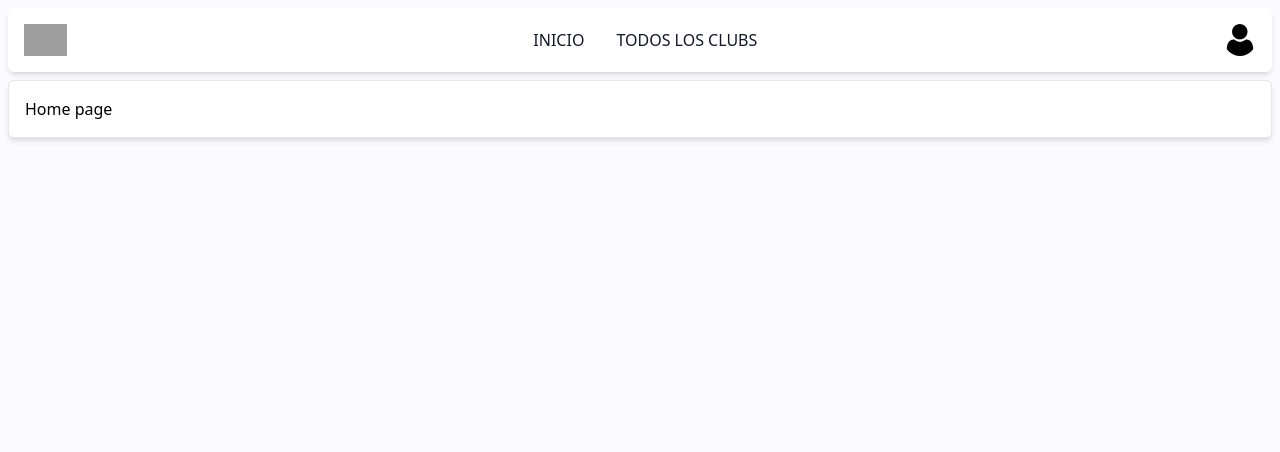
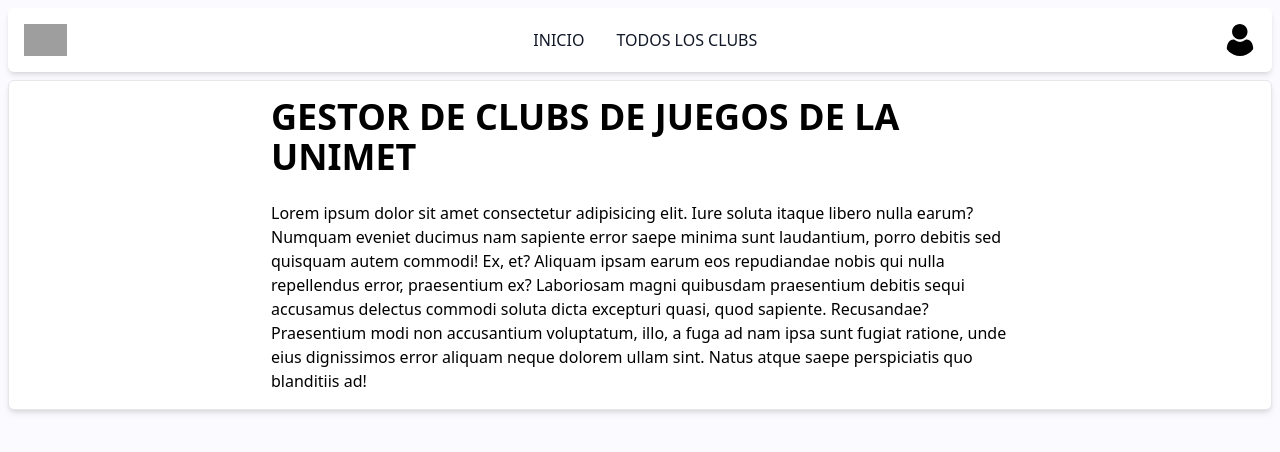
Before and after one commit to Dani19866/MICROPROYECTO-02, a React (Vite) app: page / in a window 1280 px wide. Shown: the top 452 px of the page. Built offline with nearby package versions, Linux system fonts and the light colour scheme; grey boxes are pictures that could not be loaded.

Commit message:
Feat(HomeView, ClubView): Adjust view and style

```diff
--- a/src/components/CardLocal.jsx
+++ b/src/components/CardLocal.jsx
@@ -7,9 +7,9 @@ export default function CardLocal(props) {
         const element = props.element;
         if (props.type == "clubs") {
             return (
-                <div>
+                <div className="inline-block">
                     {/* <Space direction="vertical" size={26}> */}
-                    <Card title={element.nombre} extra={<a className='text-primary' href="#">Más<RightOutlined /></a>}  className="text-center w-80 m-2 bg-secondary" >
+                    <Card title={element.nombre} extra={<a className='text-primary' href="#">Más<RightOutlined /></a>} className="text-center w-80 m-2 bg-secondary" >
                         <p className='text-justify'>Descripción: {element.descripcion}</p>
                     </Card>
                     {/* </Space> */}
@@ -21,7 +21,7 @@ export default function CardLocal(props) {
     }
 
     return (
-        <div>
+        <div className="inline-block">
             {cardType()}
         </div>
     );
--- a/src/components/Navbar.jsx
+++ b/src/components/Navbar.jsx
@@ -10,7 +10,7 @@ export default function Navbar() {
 
                     {/* LOGO DE NAVBAR */}
                     <a href="." className="flex items-center space-x-3 rtl:space-x-reverse">
-                        <img src="https://www.unimet.edu.ve/wp-content/uploads/2023/07/Logo-footer.png" className="h-8" alt="Flowbite Logo" />
+                        <img src="https://www.unimet.edu.ve/wp-content/uploads/2023/07/Logo-footer.png" className="h-8" alt="UNIMET Logo" />
                     </a>
 
                     {/* BOTONES DE PERFIL */}
@@ -44,8 +44,8 @@ export default function Navbar() {
                     {/* BOTONES DE NAVBAR */}
                     <div className="items-center justify-between hidden w-full md:flex md:w-auto md:order-1" id="navbar-user">
                         <ul className="flex flex-col font-medium p-4 md:p-0 mt-4 border border-gray-100 rounded-lg bg-gray-50 md:space-x-8 rtl:space-x-reverse md:flex-row md:mt-0 md:border-0 md:bg-white dark:bg-gray-800 md:dark:bg-gray-900 dark:border-gray-700">
-                            <li><NavbarButton title="INICIO" href="/"/> </li>
-                            <li><NavbarButton title="TODOS LOS CLUBS" href="/clubs"/> </li>
+                            <li><NavbarButton title="INICIO" href="/" /> </li>
+                            <li><NavbarButton title="TODOS LOS CLUBS" href="/clubs" /> </li>
                         </ul>
                     </div>
                 </div>
--- a/src/views/ClubsView.jsx
+++ b/src/views/ClubsView.jsx
@@ -6,18 +6,19 @@ import { LoadingOutlined } from '@ant-design/icons'
 
 export default function ClubsView() {
 
-  const {clubs, isLoading} = useClubs()
+  const { clubs, isLoading } = useClubs()
 
   return (
     <div className="m-2">
       <Navbar />
-        <h1 className="text-center font-bold mt-5 mb-5 text-xl bg-background">Clubs Page</h1>
+      <h1 className="text-center font-bold mt-5 mb-5 text-xl bg-background">Clubs Page</h1>
       <Content className="inline-flex justify-center items-center w-full h-full flex-wrap">
-
-        {isLoading ? <div className="flex justify-center items-center h-full"><LoadingOutlined className="text-5xl" /></div> : clubs.map((club) => <CardLocal key={club.nombre + club.id} type="clubs" element={club} />)}
-        {isLoading ? <div className="flex justify-center items-center h-full"></div> : clubs.map((club) => <CardLocal key={club.nombre + club.id} type="clubs" element={club} />)}
-        {isLoading ? <div className="flex justify-center items-center h-full"></div> : clubs.map((club) => <CardLocal key={club.nombre + club.id} type="clubs" element={club} />)}
-        {isLoading ? <div className="flex justify-center items-center h-full"></div> : clubs.map((club) => <CardLocal key={club.nombre + club.id} type="clubs" element={club} />)}
+        <div className="w-3/5 m-auto text-center">
+          {isLoading ? <div className=" inline-flex justify-center items-center h-full"><LoadingOutlined className="text-5xl" /></div> : clubs.map((club) => <CardLocal key={club.nombre + club.id} type="clubs" element={club} />)}
+          {isLoading ? <div className="inline-flex justify-center items-center h-full"></div> : clubs.map((club) => <CardLocal key={club.nombre + club.id} type="clubs" element={club} />)}
+          {isLoading ? <div className="inline-flex justify-center items-center h-full"></div> : clubs.map((club) => <CardLocal key={club.nombre + club.id} type="clubs" element={club} />)}
+          {isLoading ? <div className="inline-flex justify-center items-center h-full"></div> : clubs.map((club) => <CardLocal key={club.nombre + club.id} type="clubs" element={club} />)}
+        </div>
       </Content>
     </div>
   );
--- a/src/views/HomeView.jsx
+++ b/src/views/HomeView.jsx
@@ -1,12 +1,26 @@
 import Navbar from "../components/Navbar"
 import Content from "../components/Content";
+
+import { Carousel } from 'flowbite-react';
 
 export default function HomeView() {
     return (
         <div>
             <Navbar />
             <Content>
-                <h1>Home page</h1>
+                <div className="w-3/5 m-auto">
+                    <div className="flex justify-center">
+                        <h1 className="font-bold text-4xl">GESTOR DE CLUBS DE JUEGOS DE LA UNIMET</h1>
+                    </div>
+
+                    <div className="mt-6">
+                        <p>
+                            Lorem ipsum dolor sit amet consectetur adipisicing elit. Iure soluta itaque libero nulla earum? Numquam eveniet ducimus nam sapiente error saepe minima sunt laudantium, porro debitis sed quisquam autem commodi!
+                            Ex, et? Aliquam ipsam earum eos repudiandae nobis qui nulla repellendus error, praesentium ex? Laboriosam magni quibusdam praesentium debitis sequi accusamus delectus commodi soluta dicta excepturi quasi, quod sapiente. Recusandae?
+                            Praesentium modi non accusantium voluptatum, illo, a fuga ad nam ipsa sunt fugiat ratione, unde eius dignissimos error aliquam neque dolorem ullam sint. Natus atque saepe perspiciatis quo blanditiis ad!
+                        </p>
+                    </div>
+                </div>
             </Content>
         </div>
     );
```
